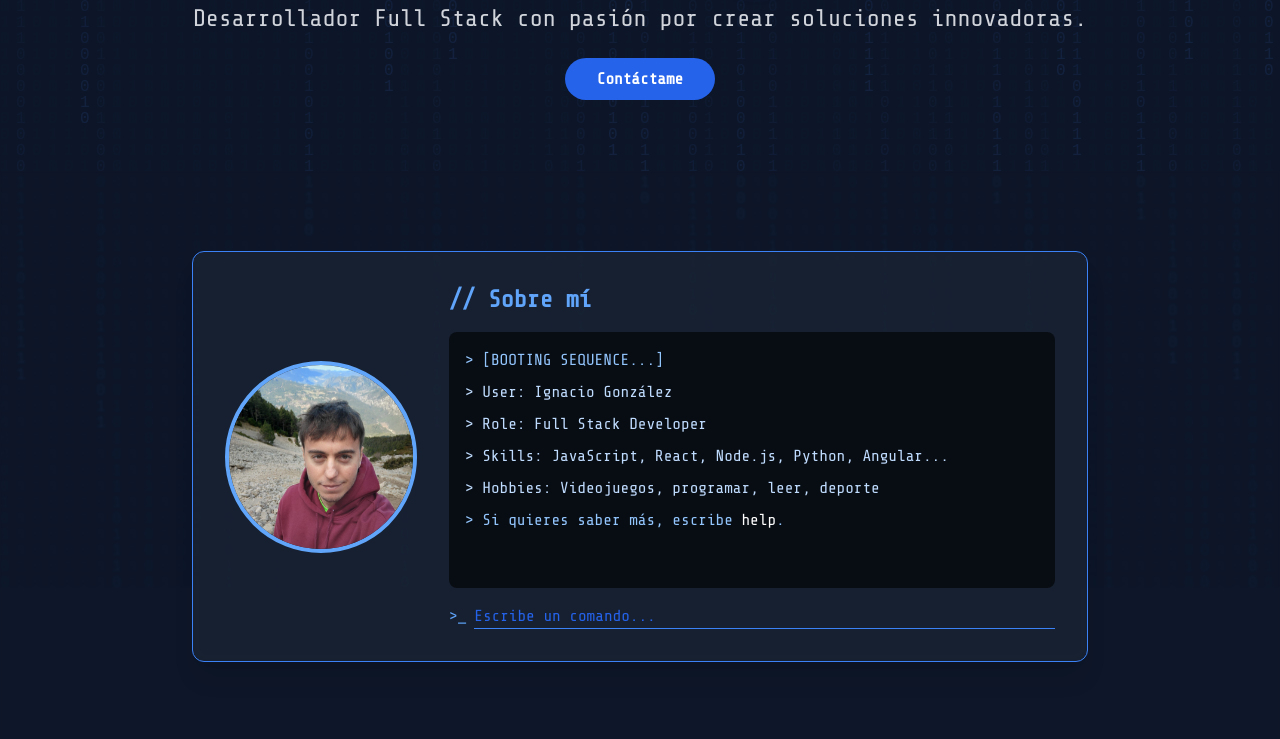
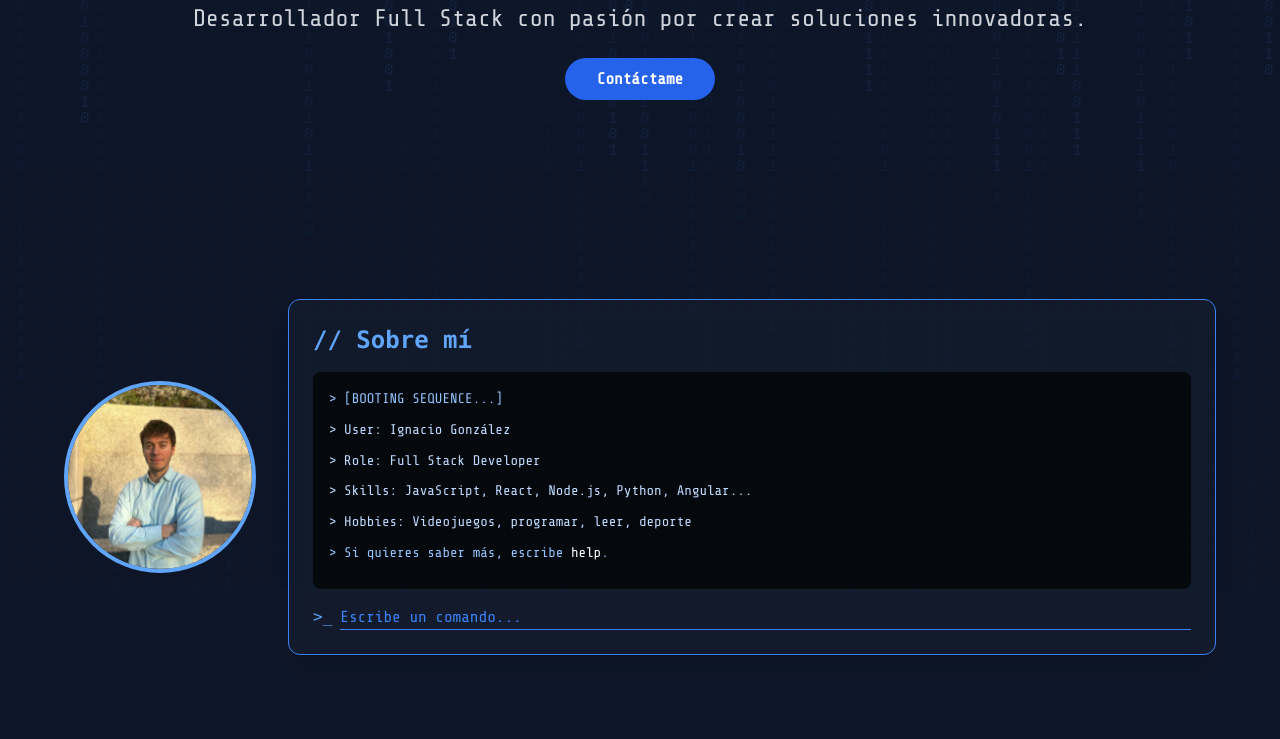
Before and after one commit to Ignacioglsd/portfolio, a plain HTML site: page index.html in a window 1280 px wide. Shown: the part 213-952 px from the top of the page. Drawn offline with nearby package versions, Linux system fonts and the light colour scheme; files that its build step writes are made by us from their sources.

Commit message:
Update index.html

```diff
--- a/index.html
+++ b/index.html
@@ -55,34 +55,35 @@
   </section>
 
 
-<section id="about" class="py-20 px-6 relative" data-aos="fade-up">
-  <div class="max-w-4xl mx-auto bg-gray-800/60 backdrop-blur border border-blue-500 rounded-xl shadow-xl p-8">
-    <div class="flex flex-col md:flex-row gap-8 items-center">
+<section id="about" class="py-32 px-6 relative z-10 text-blue-200 font-mono card-hover" data-aos="fade-up">
+  <div class="max-w-6xl mx-auto flex flex-col md:flex-row items-center gap-8">
 
-      <div class="relative w-48 h-48 rounded-full overflow-hidden border-4 border-blue-400 glitch-container shrink-0">
-        <img src="assests/img/0416ee2a-67e4-452a-8f6d-5017180ab046.jpg" alt="Ignacio" class="w-full h-full object-cover glitch-img">
-      </div>
+    <!-- Imagen -->
+    <div class="relative w-48 h-48 rounded-full overflow-hidden border-4 border-blue-400 glitch-container shrink-0">
+      <img src="assests/img/unnamed.jpg" alt="Ignacio" class="w-full h-full object-cover glitch-img">
+    </div>
 
-      <div class="flex-1">
-        <div class="flex items-center mb-4">
-          <h2 class="text-xl md:text-2xl font-bold text-blue-400">// Sobre mí</h2>
-        </div>
+    <!-- Bloque de terminal -->
+    <div class="flex-1">
+      <div class="bg-gray-800/30 backdrop-blur-md border border-blue-500 rounded-xl shadow-xl p-6">
+        <h2 class="text-xl md:text-2xl font-bold mb-4 text-blue-400">// Sobre mí</h2>
 
-        <div class="bg-black/60 p-4 rounded-lg h-64 overflow-y-auto" id="terminal-output">
+        <div id="terminal-output" class="bg-black/70 p-4 rounded-lg max-h-96 overflow-y-auto text-sm leading-relaxed">
           <div class="text-blue-300">> [BOOTING SEQUENCE...]</div>
           <div class="text-blue-200">> User: Ignacio González</div>
           <div class="text-blue-200">> Role: Full Stack Developer</div>
           <div class="text-blue-200">> Skills: JavaScript, React, Node.js, Python, Angular...</div>
           <div class="text-blue-200">> Hobbies: Videojuegos, programar, leer, deporte</div>
-          <div class="text-blue-300">> Si quieres saber más, escribe <span class="text-white">help</span>.</div>
+          <div class="text-blue-300">> Si quieres saber más, escribe <span class="text-white font-bold">help</span>.</div>
         </div>
 
         <div class="mt-4 flex">
           <span class="text-blue-400 mr-2">>_</span>
-          <input id="terminal-input" type="text" class="w-full bg-transparent border-b border-blue-500 focus:outline-none text-blue-300 placeholder-blue-600" placeholder="Escribe un comando...">
+          <input id="terminal-input" type="text" class="w-full bg-transparent border-b border-blue-500 focus:outline-none text-blue-200 placeholder-blue-500" placeholder="Escribe un comando...">
         </div>
       </div>
     </div>
+
   </div>
 </section>
 
```
